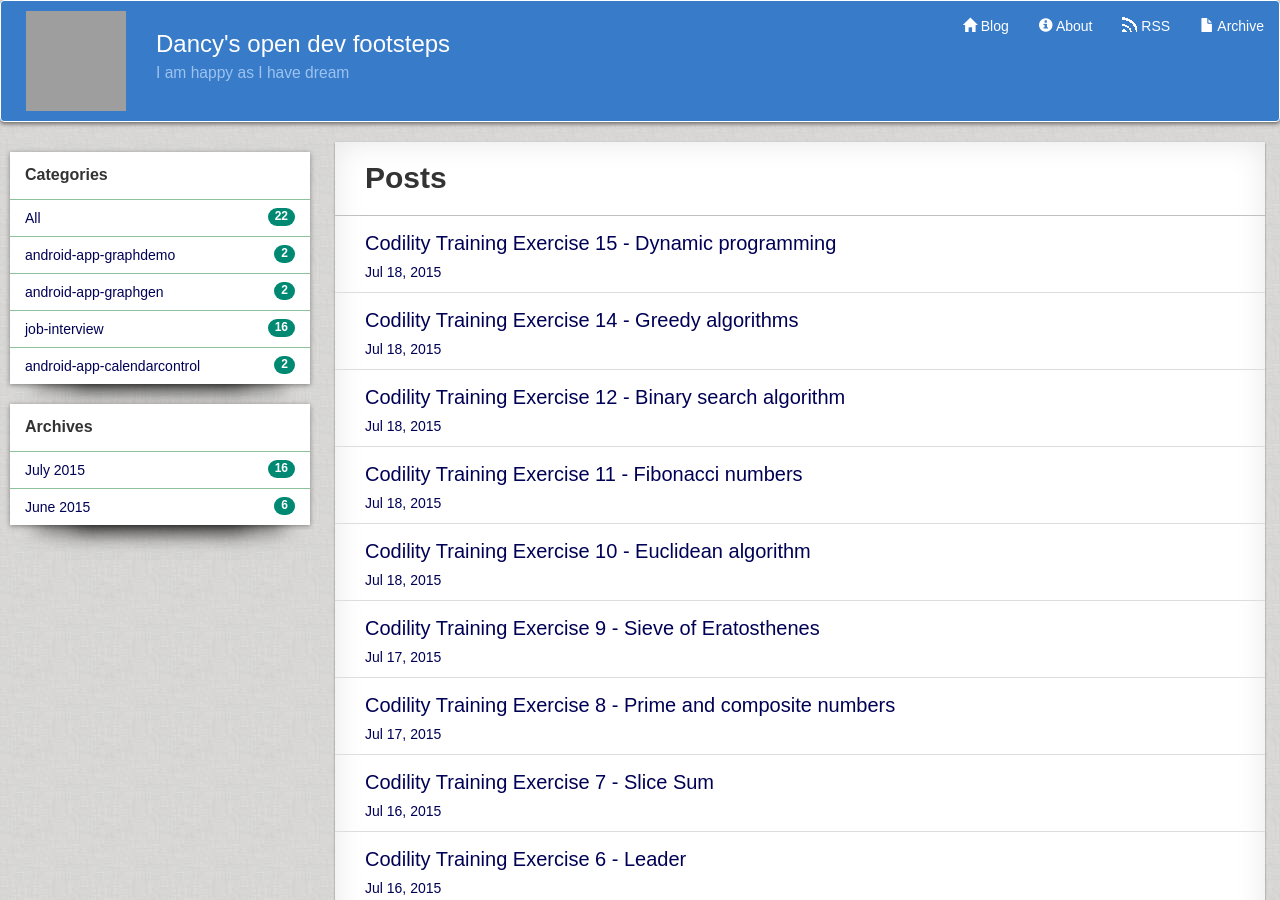
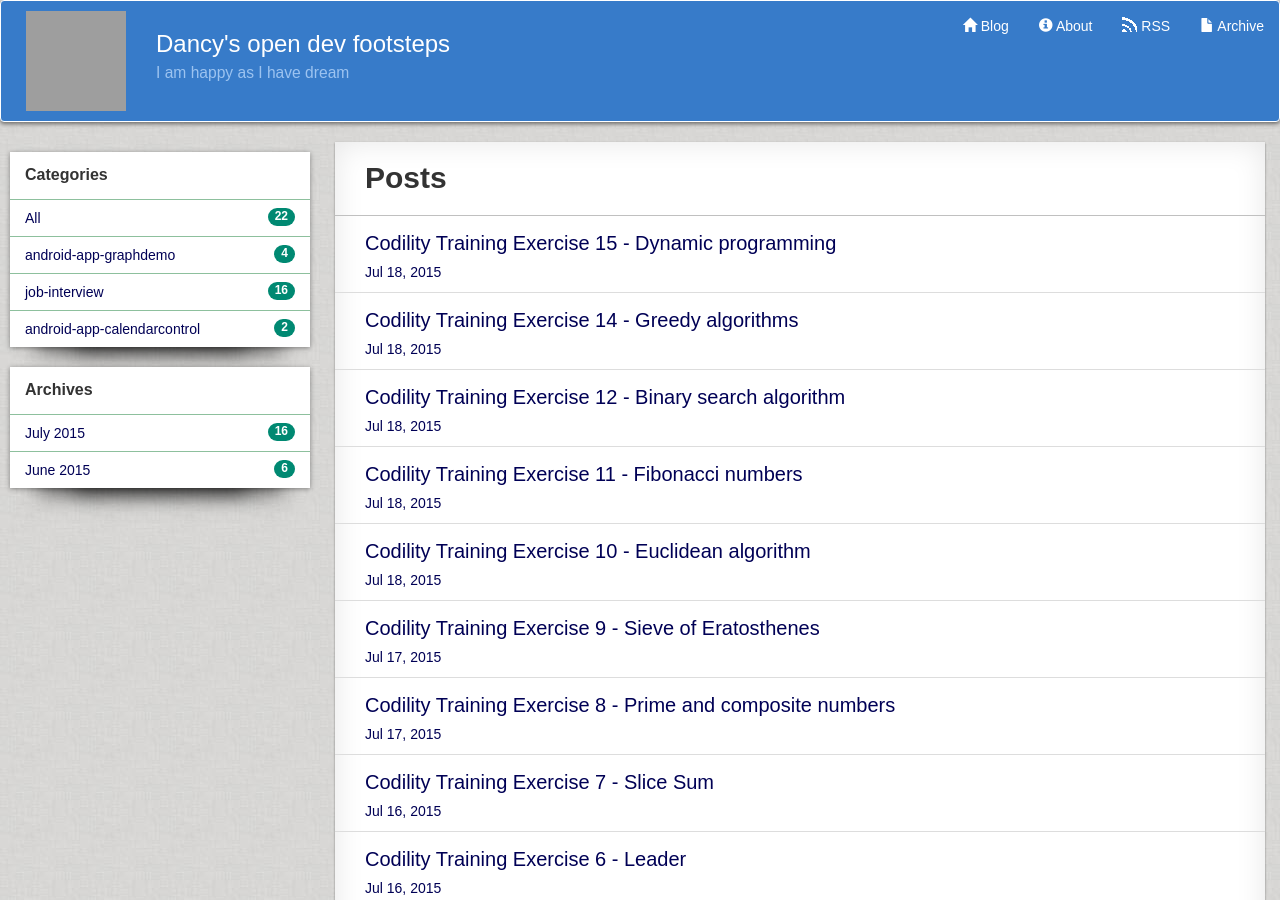
Before and after one commit to dancyxia/dancyxia.github.io, a Jekyll site: the page built from index.html, in a window 1280 px wide and 900 px high. Built offline with Jekyll 4.4.1, drawn with Linux system fonts in a browser that asks for light colours; grey boxes are pictures that could not be loaded.

Commit message:
fix wrong category

```diff
--- a/_posts/2015-06-16-graphdemo-preference.md
+++ b/_posts/2015-06-16-graphdemo-preference.md
@@ -1,7 +1,7 @@
 ---
 layout: post
 title: Persist the configuration
-category: android-app-graphgen
+category: android-app-graphdemo
 tags: [algorithm, android]
 ---
 
--- a/_posts/2015-06-17-state-of-fragment.md
+++ b/_posts/2015-06-17-state-of-fragment.md
@@ -1,7 +1,7 @@
 ---
 layout: post
 title: Maintain the state of fragments
-category: android-app-graphgen
+category: android-app-graphdemo
 tags: [algorithm, android, fragment]
 ---
 
```
